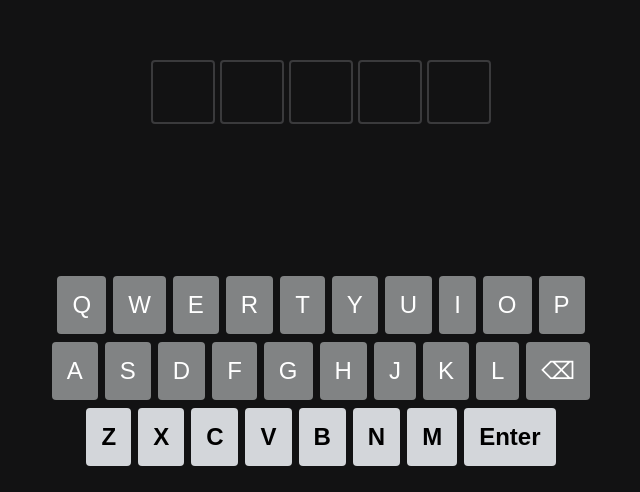
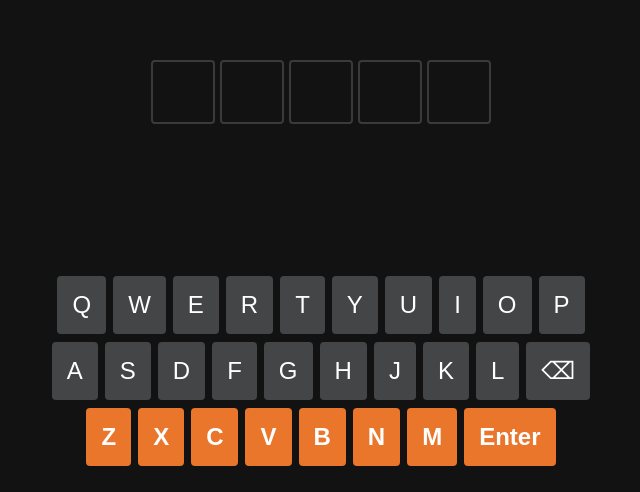
Before and after one commit to GabrielRHL/guess, a React (Vite) app: page / in a window 1280 px wide. Shown: the part 308-800 px from the top of the page, without its empty margins (319-959 px from the left). Built offline with nearby package versions, Linux system fonts and the light colour scheme.

Commit message:
atualizando as cores do site

```diff
--- a/src/components/Keyboard/Keyboard.css
+++ b/src/components/Keyboard/Keyboard.css
@@ -21,7 +21,7 @@
 }
 
 .key {
-  background-color: #818384;
+  background-color: #434546;
   color: #fff;
   border: none;
   padding: 15px 15px;
@@ -32,8 +32,8 @@
 }
 
 .key.special {
-  background-color: #d3d6da;
-  color: #000;
+  background-color: #E9762B;
+  color: #fff;
   font-weight: bold;
 }
 
```
